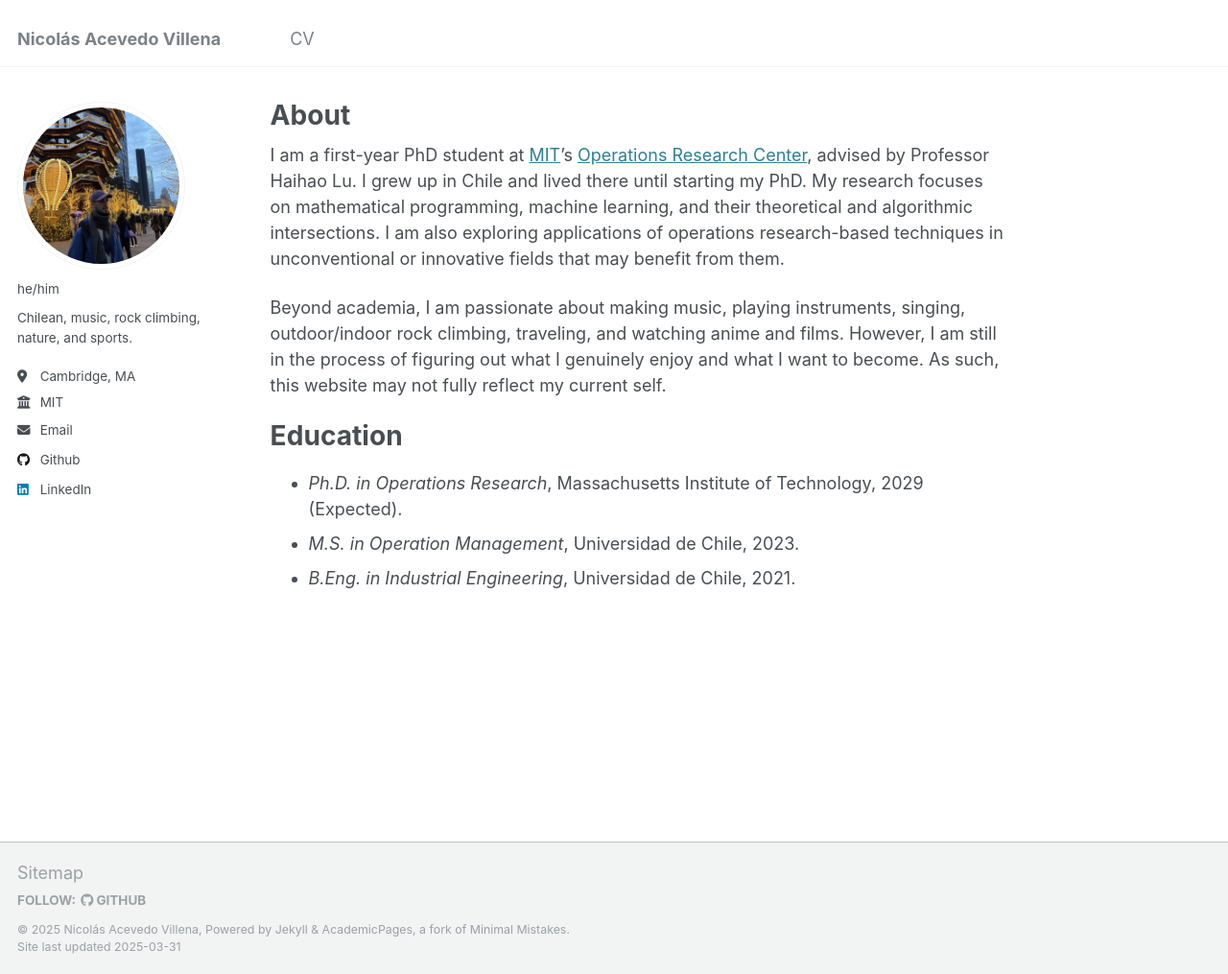
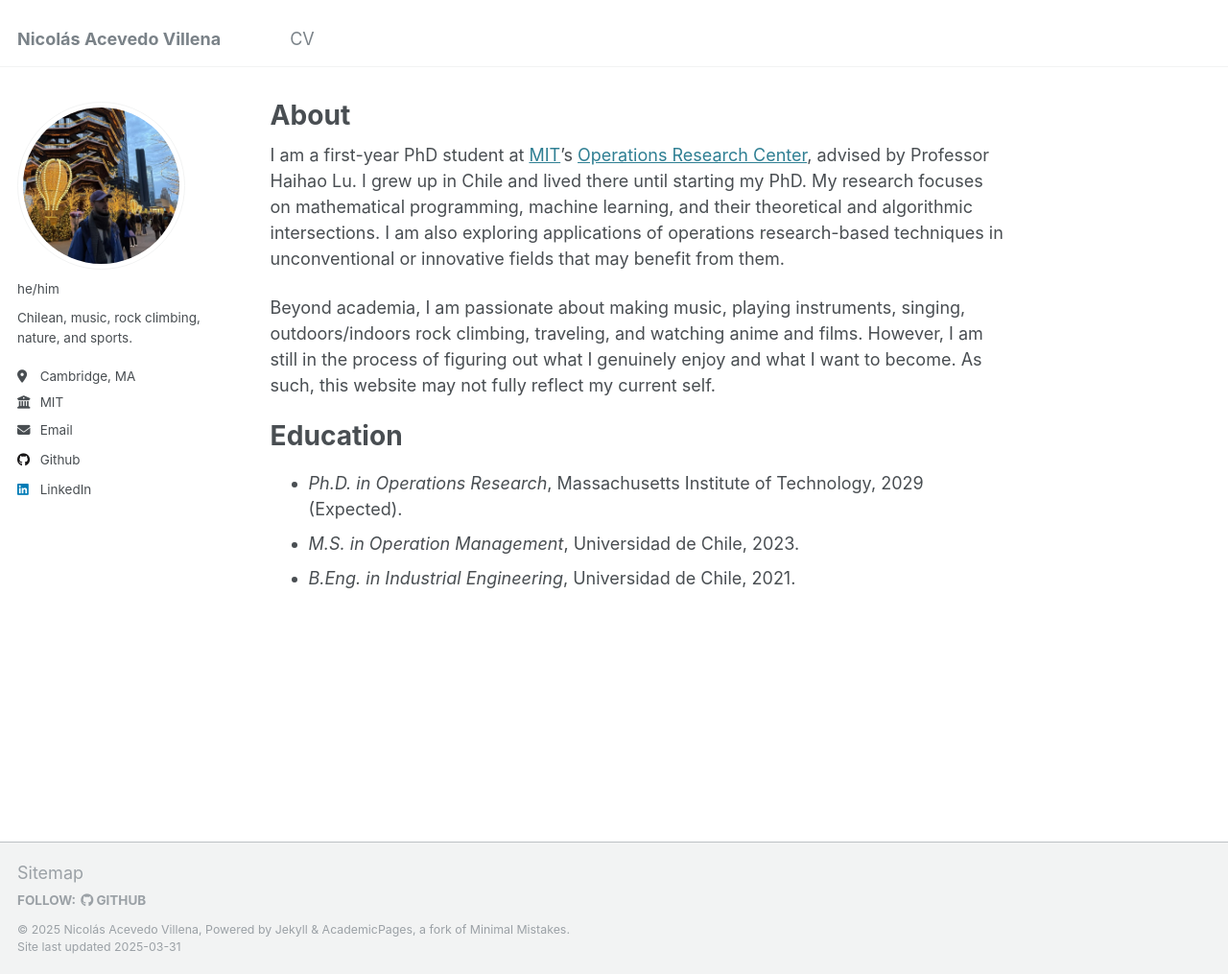
Before and after one commit to nicacevedo/nicacevedo.github.io, a Jekyll site: the page built from _pages/about.md, in a window 1280 px wide and 1015 px high. Shown: the whole window at 96% size. Built offline with Jekyll 4.4.1, drawn with Linux system fonts in a browser that asks for light colours.

Commit message:
Update about.md

```diff
--- a/_pages/about.md
+++ b/_pages/about.md
@@ -10,7 +10,7 @@ redirect_from:
 I am a first-year PhD student at [MIT](https://mit.edu/)'s [Operations Research Center](https://orc.mit.edu/), advised by Professor Haihao Lu. I grew up in Chile and lived there until starting my PhD. My research focuses on mathematical programming, machine learning, and their theoretical and algorithmic intersections. I am also exploring applications of operations research-based techniques in unconventional or innovative fields that may benefit from them.
 
 
-Beyond academia, I am passionate about making music, playing instruments, singing, outdoor/indoor rock climbing, traveling, and watching anime and films. However, I am still in the process of figuring out what I genuinely enjoy and what I want to become. As such, this website may not fully reflect my current self.
+Beyond academia, I am passionate about making music, playing instruments, singing, outdoors/indoors rock climbing, traveling, and watching anime and films. However, I am still in the process of figuring out what I genuinely enjoy and what I want to become. As such, this website may not fully reflect my current self.
 
 # Education
 
```
